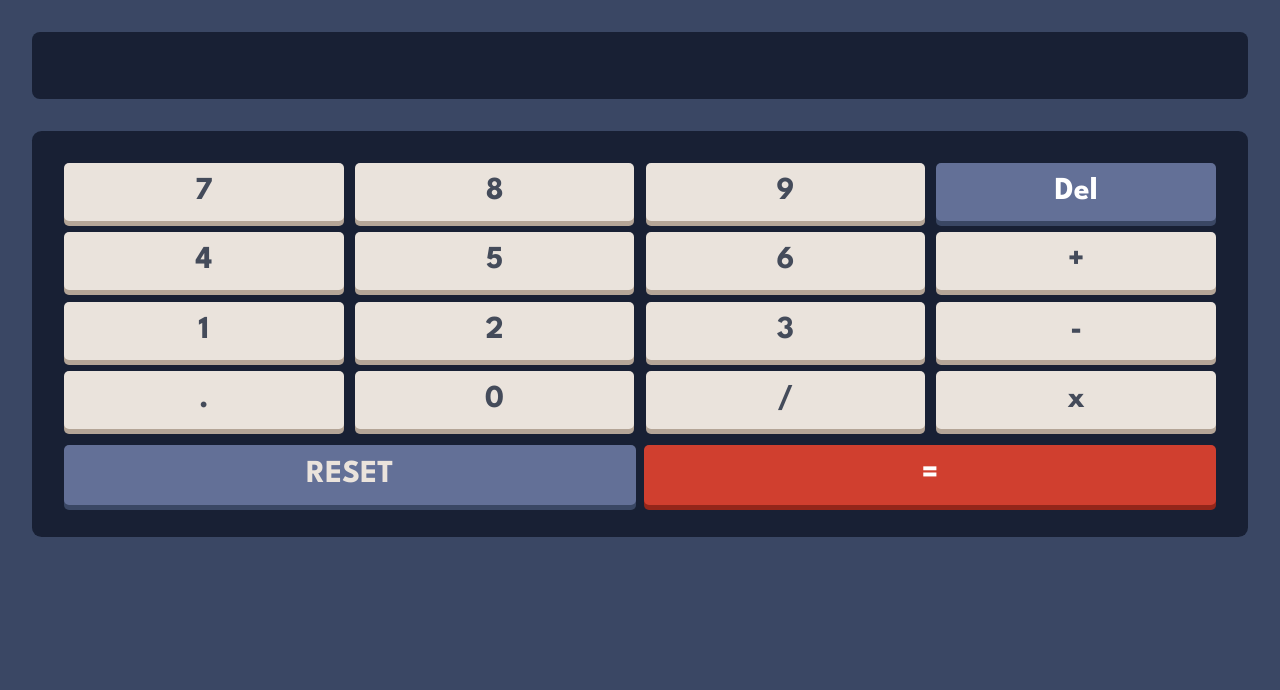
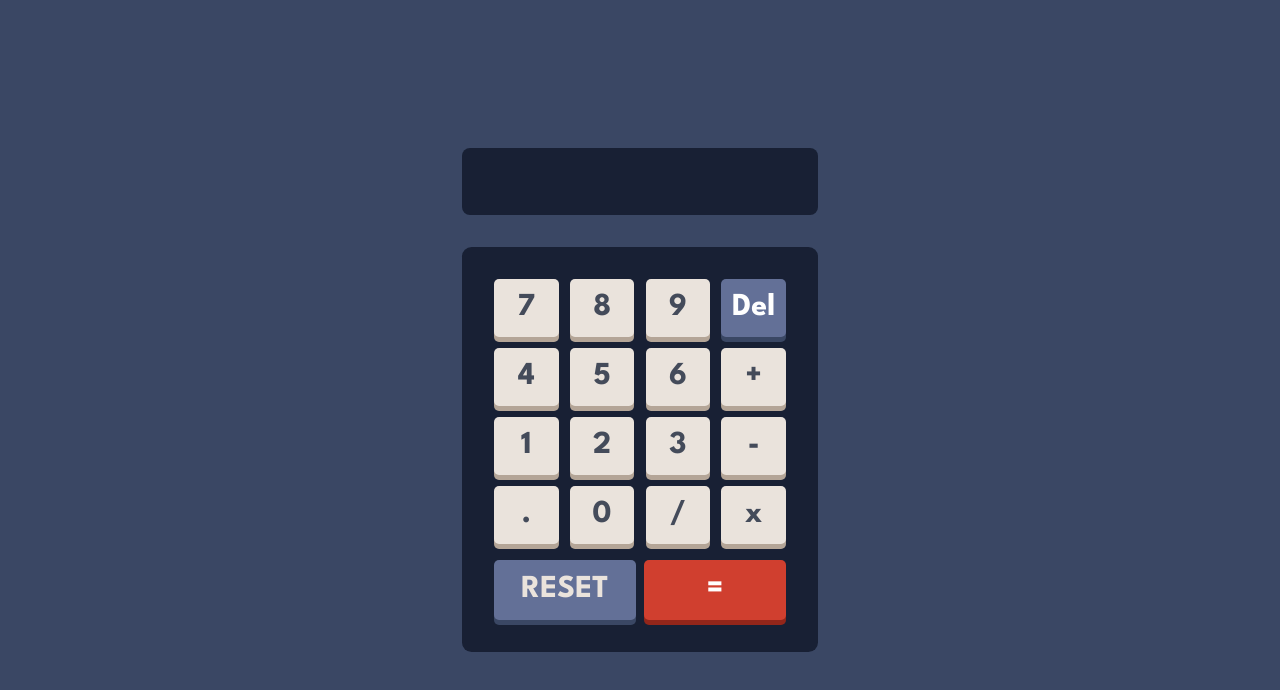
Before and after one commit to SachinKumarMahato/calculator_app, a website built with Vite: page index.html in a window 1280 px wide. Built offline with nearby package versions, Linux system fonts and the light colour scheme.

Commit message:
add readme

```diff
--- a/src/css/main.css
+++ b/src/css/main.css
@@ -6,6 +6,9 @@ body {
   background-color: var(--clr-main-blue);
   font-size: var(--fs-body);
   font-weight: var(--fw-700);
+  display: grid;
+  place-items: center;
+  min-height: 100dvh;
 }
 
 .container {
```
Also changed, not shown: README.md.
